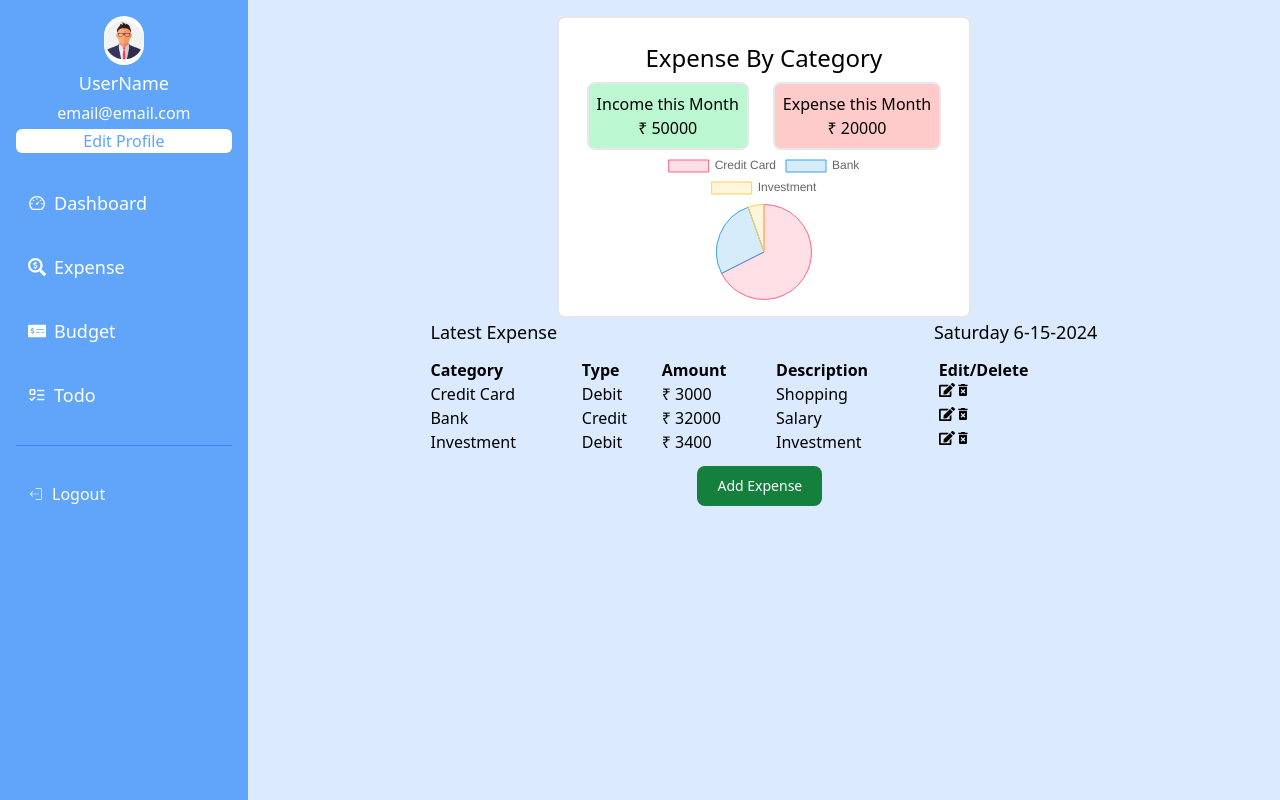
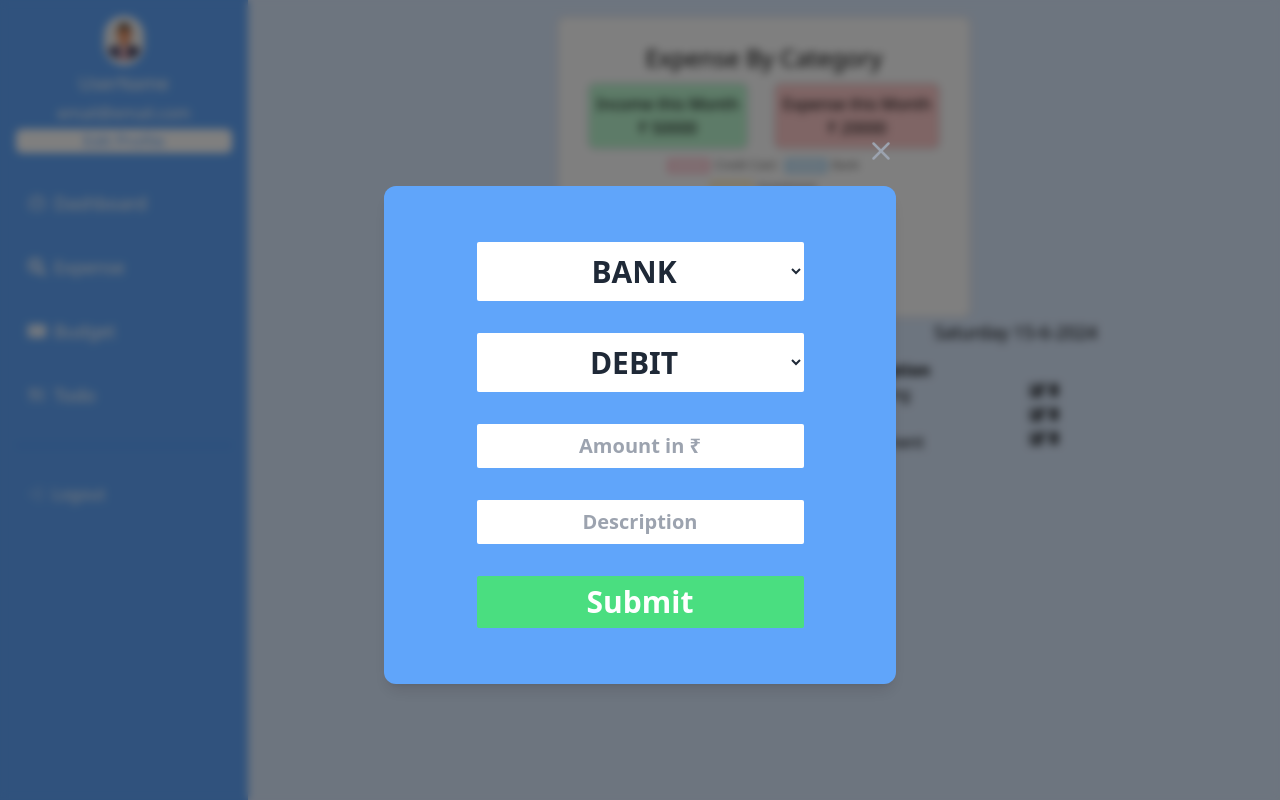
Before and after one commit to sh78ba/personal_finance, a React (Create React App) app in the folder frontend/perfin/: page /expense in a window 1280 px wide. Both pictures are taken after a click on the button "Add Expense". Built offline with nearby package versions, Linux system fonts and the light colour scheme.

Commit message:
added model

```diff
--- a/frontend/perfin/package.json
+++ b/frontend/perfin/package.json
@@ -7,6 +7,7 @@
     "@testing-library/react": "^13.4.0",
     "@testing-library/user-event": "^13.5.0",
     "chart.js": "^4.4.3",
+    "lucide-react": "^0.395.0",
     "react": "^18.3.1",
     "react-chartjs-2": "^5.2.0",
     "react-dom": "^18.3.1",
--- a/frontend/perfin/src/App.css
+++ b/frontend/perfin/src/App.css
@@ -2,3 +2,15 @@
   margin: 0;
   padding: 0;
 }
+
+/* Add this CSS to your stylesheet */
+
+input[type="number"]::-webkit-outer-spin-button,
+input[type="number"]::-webkit-inner-spin-button {
+  -webkit-appearance: none;
+  margin: 0;
+}
+
+input[type="number"] {
+  -moz-appearance: textfield; /* Firefox */
+}
--- a/frontend/perfin/src/App.js
+++ b/frontend/perfin/src/App.js
@@ -4,10 +4,13 @@ import './App.css';
 import router from "./components/Pages/Router"
 
 
+
 function App() {
+
   return (
    <>
    <RouterProvider router={router}/>
+
 
    </>
   );
--- a/frontend/perfin/src/components/Body/Expense.js
+++ b/frontend/perfin/src/components/Body/Expense.js
@@ -3,13 +3,19 @@ import Card from '../Cards/Card'
 import GetDate from '../Cards/GetDate'
 import { FaEdit } from "react-icons/fa";
 import { MdDeleteForever } from "react-icons/md";
+import Modal from '../Cards/Modal'
+import { useState } from 'react';
+
 
 const Expense = () => {
-
+    const [showModal,setShowModal]=useState(false)
   return (
     <div className='p-4 text-center bg-blue-100 h-screen'>
 
         <Card cardheading={"Expense By Category"} title1={"Income this Month"} title2={"Expense this Month"} incomeamount={50000} expanseamount={20000} charttype={"pie"}/>
+        <div>
+
+        </div>
         <div className='flex-col '>
             <div className='flex justify-between w-2/3 mx-auto'>
             <div>
@@ -35,7 +41,7 @@ const Expense = () => {
       <th>Type</th>
       <th>Amount</th>
       <th>Description</th>
-      <th>Edit/Delete</th>
+
     </tr>
   </thead>
   <tbody>
@@ -67,8 +73,10 @@ const Expense = () => {
 
         </div>
         <div>
-        <button type="button" class="text-white bg-green-700 hover:bg-green-800 focus:outline-none font-medium rounded-lg text-sm px-5 py-2.5 text-center me-2 mb-2 ">Add Expense</button>
+        <button type="button" class="text-white bg-green-700 hover:bg-green-800 focus:outline-none font-medium rounded-lg text-sm px-5 py-2.5 text-center me-2 mb-2 " onClick={()=>setShowModal(true)}> Add Expense</button>
+        {showModal&&<Modal onClose={()=>setShowModal(false)}/>}
         </div>
+
     </div>
   )
 }
--- a/frontend/perfin/src/components/Cards/GetDate.js
+++ b/frontend/perfin/src/components/Cards/GetDate.js
@@ -8,7 +8,7 @@ const GetDate = () => {
         const month = today.getMonth() + 1;
         const year = today.getFullYear();
         const date = today.getDate();
-        return `${dayname[day]}  ${month}-${date}-${year}`;
+        return `${dayname[day]}  ${date}-${month}-${year}`;
 
 }
 
--- /dev/null
+++ b/frontend/perfin/src/components/Cards/Modal.js
@@ -0,0 +1,36 @@
+
+
+import React from 'react'
+import { X } from 'lucide-react';
+
+const Modal = ({onClose}) => {
+  return (
+    <div className='fixed inset-0 bg-black bg-opacity-50 backdrop-blur-sm text-green-500 flex justify-center items-center transition-opacity duration-300 ease-in-out'>
+      <div className='mt-5 flex flex-col gap-5 w-11/12 max-w-lg'>
+        <button className='place-self-end text-gray-400 hover:text-gray-100 transition-colors duration-300' onClick={onClose}><X size={30}/></button>
+        <div className='bg-blue-400 rounded-xl px-10 py-10 flex flex-col gap-5 items-center shadow-lg'>
+          <form className='flex flex-col text-3xl font-extrabold'>
+            <select name='category' className='text-center my-4 rounded-sm py-2 px-3 bg-white text-gray-800'>
+              <option value="BANK">BANK</option>
+              <option value="CREDIT CARD">CREDIT CARD</option>
+              <option value="INVESTMENT">INVESTMENT</option>
+            </select>
+
+            <select name='type' className='text-center my-4 rounded-sm py-2 px-3 bg-white text-gray-800'>
+              <option value="DEBIT">DEBIT</option>
+              <option value="CREDIT">CREDIT</option>
+              <option value="INVESTMENT">INVESTMENT</option>
+            </select>
+
+            <input className='my-4 py-2 px-3 rounded-sm bg-white text-gray-800 outline-none text-xl text-center' type='number' placeholder='Amount in ₹' name='amount' step={0.01} required />
+            <input className='my-4 py-2 px-3 rounded-sm bg-white text-gray-800 outline-none text-xl text-center' type='text' placeholder='Description' name='description' />
+
+            <button className='my-4 py-2 px-5 bg-green-400 text-white rounded-sm hover:bg-green-500 transition-colors duration-300' type='submit'>Submit</button>
+          </form>
+        </div>
+      </div>
+    </div>
+  )
+}
+
+export default Modal
```
Also changed, not shown: 1 other file (tests, documents, lock files or other folders).
